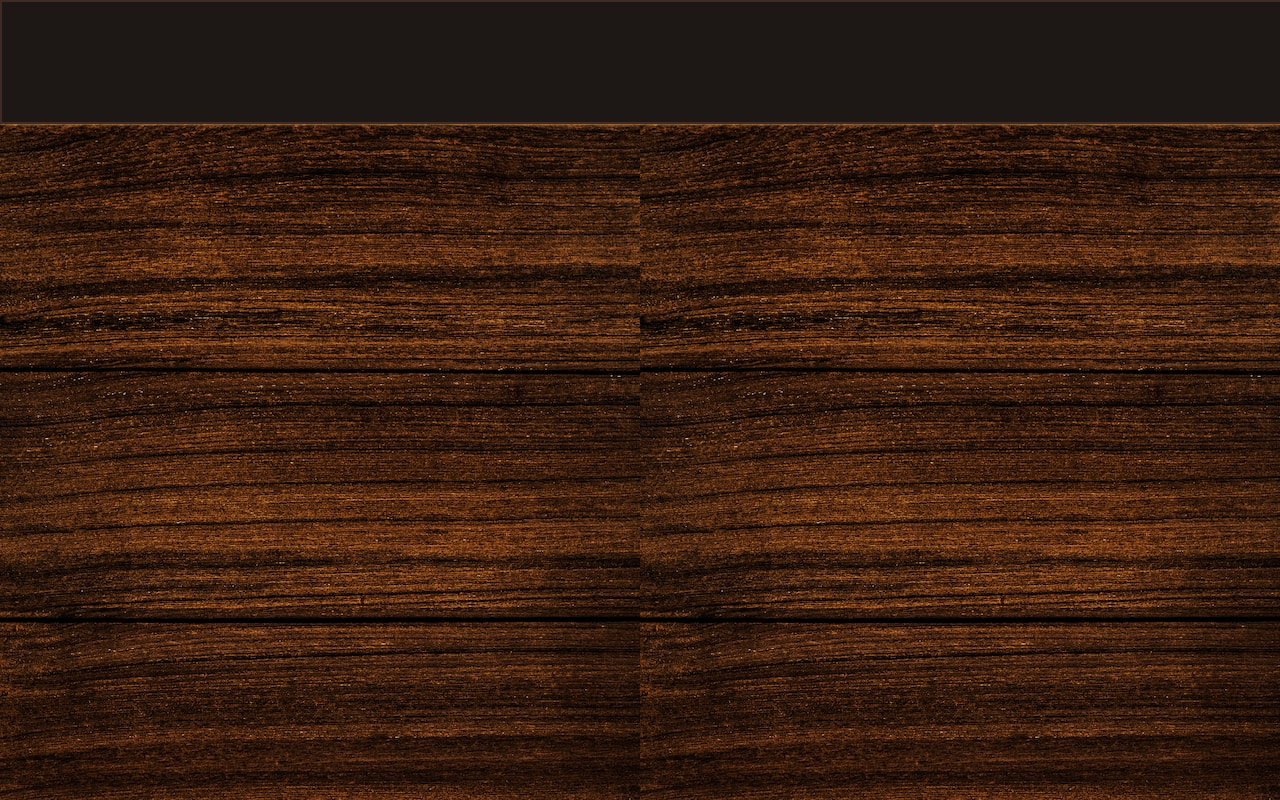
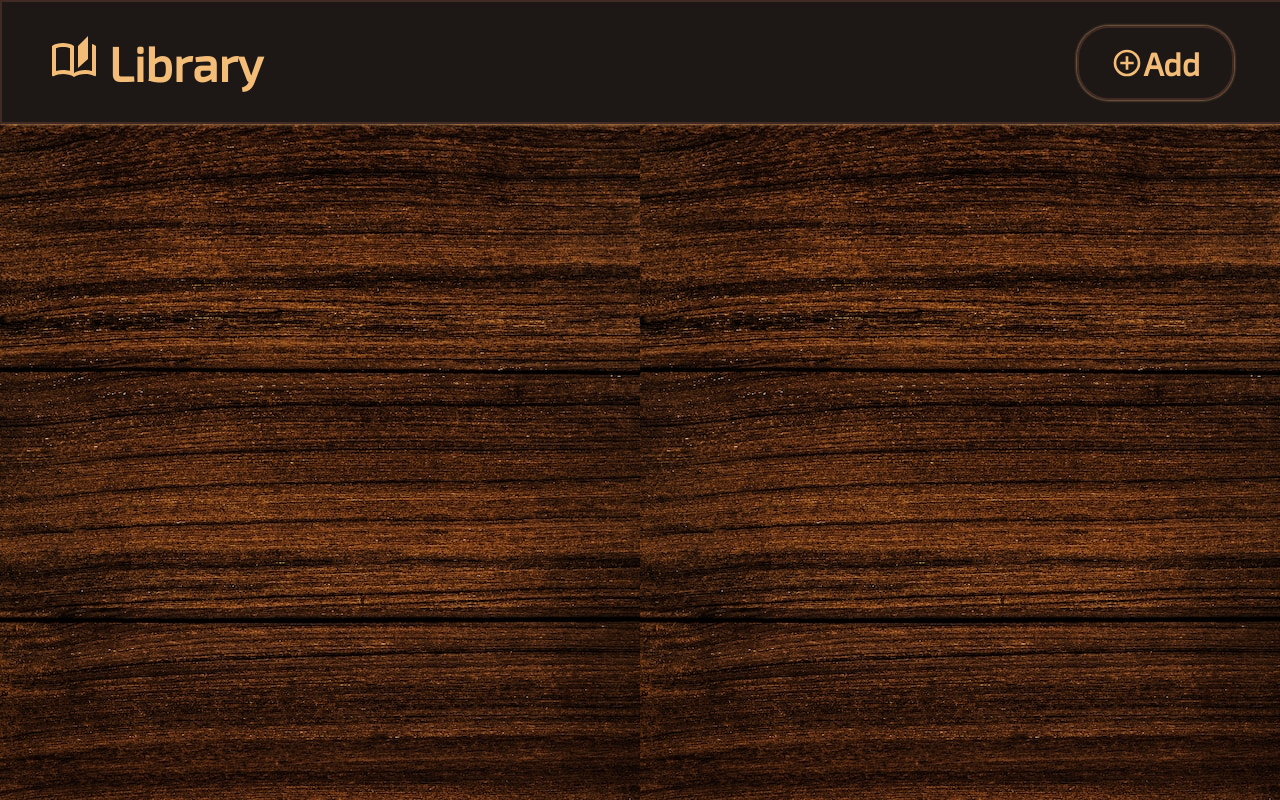
Before and after one commit to hrv3str/odin-library, a plain HTML site: page index.html in a window 1280 px wide. Drawn offline with Linux system fonts and the light colour scheme.

Commit message:
Logo and 'add' button
Add and specified the layout of 'library' logo and 'add'
button, add styles to them

```diff
--- a/index.html
+++ b/index.html
@@ -12,6 +12,20 @@
 <body>
     <div id="header"
         class="border-shadow">
+        <h1>
+            <svg role="presentation"
+                viewBox="0 0 24 24" style="height: 3rem; width: 3rem;">
+                <path d="M19 1L14 6V17L19 12.5V1M21 5V18.5C19.9 18.15 18.7 18 17.5 18C15.8 18 13.35 18.65 12 19.5V6C10.55 4.9 8.45 4.5 6.5 4.5C4.55 4.5 2.45 4.9 1 6V20.65C1 20.9 1.25 21.15 1.5 21.15C1.6 21.15 1.65 21.1 1.75 21.1C3.1 20.45 5.05 20 6.5 20C8.45 20 10.55 20.4 12 21.5C13.35 20.65 15.8 20 17.5 20C19.15 20 20.85 20.3 22.25 21.05C22.35 21.1 22.4 21.1 22.5 21.1C22.75 21.1 23 20.85 23 20.6V6C22.4 5.55 21.75 5.25 21 5M10 18.41C8.75 18.09 7.5 18 6.5 18C5.44 18 4.18 18.19 3 18.5V7.13C3.91 6.73 5.14 6.5 6.5 6.5C7.86 6.5 9.09 6.73 10 7.13V18.41Z" style="fill: currentcolor; --darkreader-inline-fill: currentcolor;" data-darkreader-inline-fill=""></path>
+            </svg>
+            Library
+        </h1>
+        <div id="add-button"
+            class="border-shadow rounded">
+            <p>
+                <svg viewBox="0 0 24 24" style="height: 2rem; width: 2rem;"><path fill="currentColor" d="M12,20C7.59,20 4,16.41 4,12C4,7.59 7.59,4 12,4C16.41,4 20,7.59 20,12C20,16.41 16.41,20 12,20M12,2A10,10 0 0,0 2,12A10,10 0 0,0 12,22A10,10 0 0,0 22,12A10,10 0 0,0 12,2M13,7H11V11H7V13H11V17H13V13H17V11H13V7Z" data-darkreader-inline-fill="" style="--darkreader-inline-fill: currentColor;"></path></svg>
+                Add
+            </p>
+        </div>
     </div>
 </body>
 </html>
--- a/styles.css
+++ b/styles.css
@@ -16,6 +16,10 @@
     box-shadow: 0px 0px 3px var(--col-fourth);
 }
 
+.rounded {
+    border-radius: 2rem;
+}
+
 body {
     background: url(./images/background.jpeg);
     padding: 0;
@@ -23,6 +27,7 @@ body {
     box-sizing: border-box;
     overflow: hidden;
     font-family: var(--font-exo-two);
+    color: var(--col-fourth);
 }
 
 #header {
@@ -32,4 +37,33 @@ body {
     background-color: var(--col-first);
     top: 0%;
     left: 0%;
+    display: grid;
+    grid-template-columns: 1fr auto;
+    align-items: center;
 }
+
+h1 {
+    margin-left: 3rem;
+    font-size: 3rem;
+}
+
+p {
+    padding: 0;
+    margin: 0;
+    display: flex;
+    justify-content: center;
+    align-items: center;
+}
+
+#add-button {
+    margin-right: 3rem;
+    width: fit-content;
+    height: fit-content;
+    font-size: 2rem;
+    padding: 1rem 2rem;
+    font-weight: 800;
+}
+
+#add-button svg {
+    stroke-width: 3px;
+}
```
